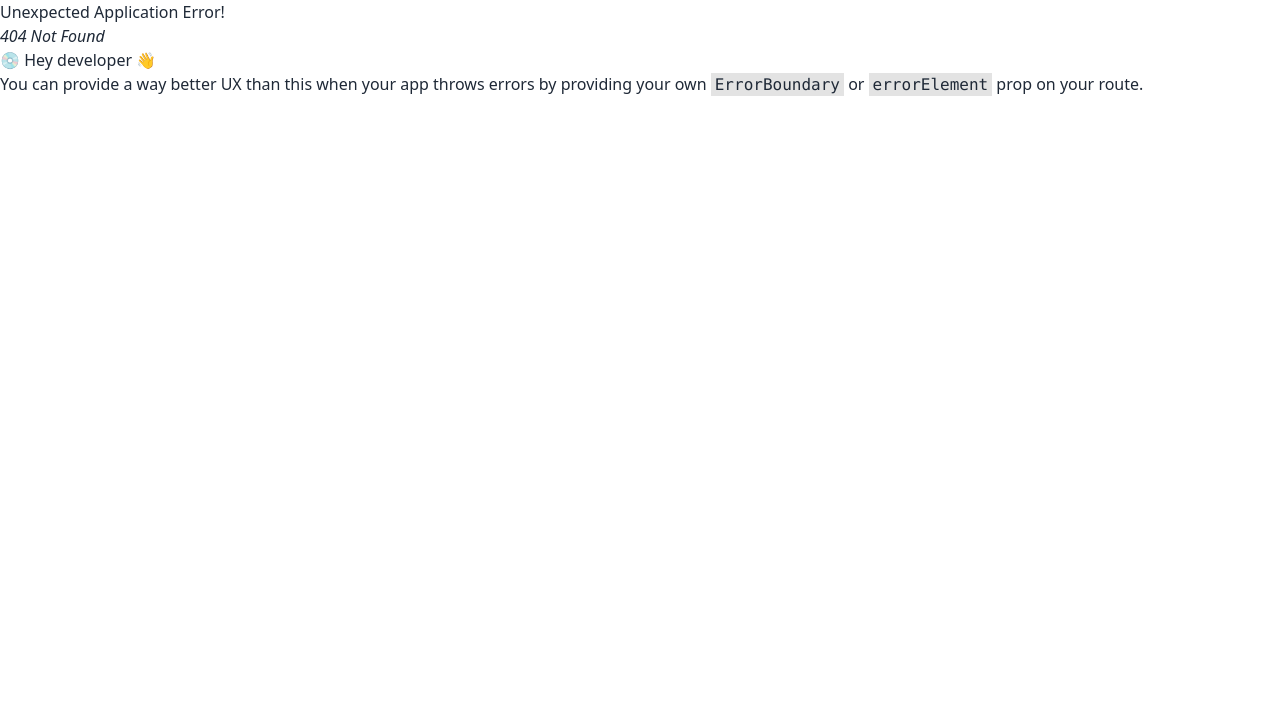
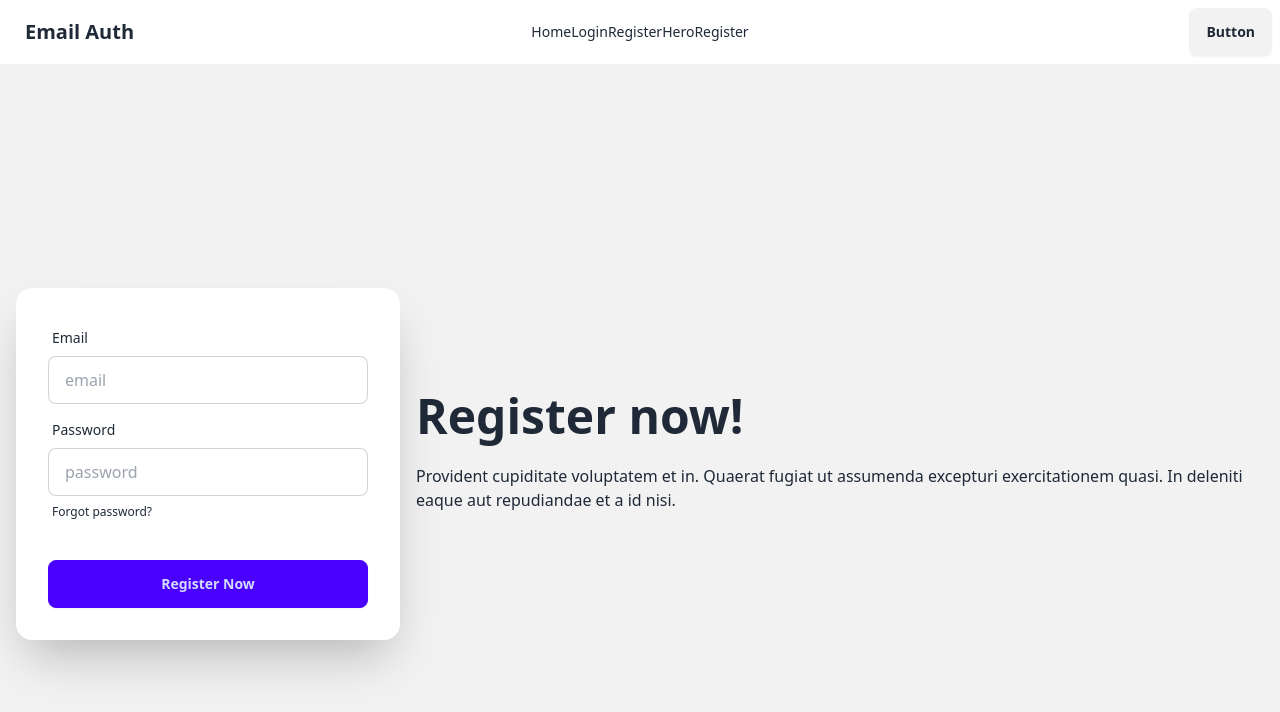
Before and after one commit to SohelShahid117/ph9-M-50-user-email-password-auth, a React (Vite) app: page /heroRegister in a window 1280 px wide. Before the commit this address had no page. Shown: the top 712 px of the page. Built offline with nearby package versions, Linux system fonts and the light colour scheme.

Commit message:
50-2 Simple Form, And Daisy Ui Form done

```diff
--- a/src/Components/Header/Header.jsx
+++ b/src/Components/Header/Header.jsx
@@ -7,6 +7,7 @@
       <NavLink to="/">Home</NavLink>
       <NavLink to="/login">Login</NavLink>
       <NavLink to="/register">Register</NavLink>
+      <NavLink to="/heroRegister">HeroRegister</NavLink>
     </>
   );
   return (
--- /dev/null
+++ b/src/Components/HeroRegister/HeroRegister.jsx
@@ -0,0 +1,63 @@
+import React from "react";
+
+const HeroRegister = () => {
+  const handleRegisterNow = (e) => {
+    e.preventDefault();
+    console.log("form submit");
+    const email = e.target.email.value;
+    const pw = e.target.password.value;
+    console.log(email, pw);
+  };
+  return (
+    <div className="hero min-h-screen bg-base-200">
+      <div className="hero-content flex-col lg:flex-row-reverse">
+        <div className="text-center lg:text-left">
+          <h1 className="text-5xl font-bold">Register now!</h1>
+          <p className="py-6">
+            Provident cupiditate voluptatem et in. Quaerat fugiat ut assumenda
+            excepturi exercitationem quasi. In deleniti eaque aut repudiandae et
+            a id nisi.
+          </p>
+        </div>
+        <div className="card shrink-0 w-full max-w-sm shadow-2xl bg-base-100">
+          <form className="card-body" onSubmit={handleRegisterNow}>
+            <div className="form-control">
+              <label className="label">
+                <span className="label-text">Email</span>
+              </label>
+              <input
+                type="email"
+                name="email"
+                placeholder="email"
+                className="input input-bordered"
+                required
+              />
+            </div>
+            <div className="form-control">
+              <label className="label">
+                <span className="label-text">Password</span>
+              </label>
+              <input
+                type="password"
+                name="password"
+                placeholder="password"
+                className="input input-bordered"
+                required
+              />
+              <label className="label">
+                <a href="#" className="label-text-alt link link-hover">
+                  Forgot password?
+                </a>
+              </label>
+            </div>
+            <div className="form-control mt-6">
+              <button className="btn btn-primary">Register Now</button>
+            </div>
+          </form>
+        </div>
+      </div>
+    </div>
+  );
+};
+
+export default HeroRegister;
--- a/src/Components/Register/Register.jsx
+++ b/src/Components/Register/Register.jsx
@@ -1,9 +1,43 @@
 import React from "react";
 
 const Register = () => {
+  const handleRegister = (e) => {
+    e.preventDefault();
+    console.log(e);
+    console.log("form submit");
+    const email = e.target.email.value;
+    const pw = e.target.password.value;
+    console.log(email);
+    console.log(pw);
+  };
   return (
-    <div>
-      <h2>Pls register</h2>
+    <div className="mx-auto w-3/4 bg-cyan-200">
+      <div className="w-1/2 mx-auto ">
+        <h2 className="text-3xl text-center mb-5">Pls register</h2>
+        <form onSubmit={handleRegister}>
+          <input
+            className="w-3/4 mb-5 p-4"
+            type="text"
+            name="email"
+            id=""
+            placeholder="type your email address"
+          />
+          <br />
+          <input
+            className="w-3/4 mb-5 p-4"
+            type="password"
+            name="password"
+            id=""
+            placeholder="password pls"
+          />
+          <br />
+          <input
+            className="btn btn-secondary w-3/4 mb-5 text-center mx-auto p-4"
+            type="submit"
+            value="Register"
+          />
+        </form>
+      </div>
     </div>
   );
 };
--- /dev/null
+++ b/src/form_interaction.js
@@ -0,0 +1,5 @@
+/*
+1.form ==>e.target.name of the input field.value
+2.
+
+*/
```
Also changed, not shown: src/main.jsx (+6 -1 lines).
